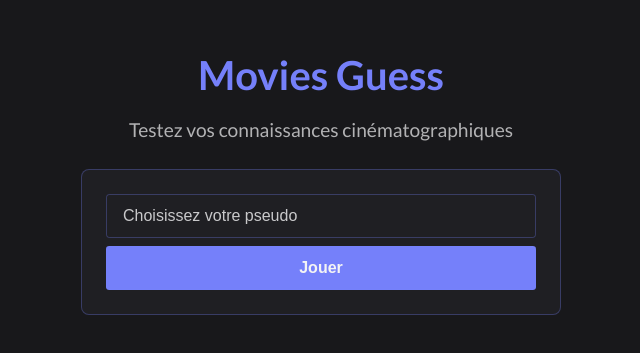
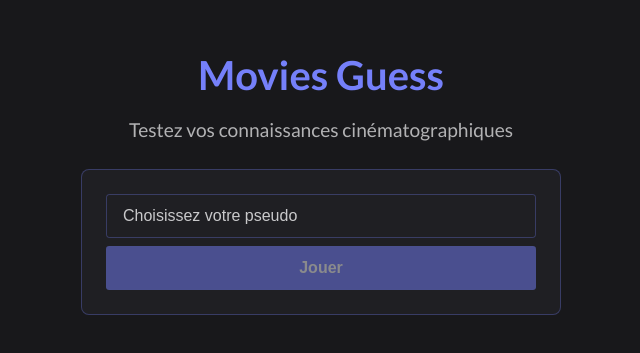
Before and after one commit to BodeFlorian/Movies-Guess, a React (Vite) app: page / in a window 1280 px wide. Shown: the part 221-574 px from the top of the page, without its empty margins (319-959 px from the left). Built offline with nearby package versions, Linux system fonts and the light colour scheme; no server answers; the HTML template or start-up script is replaced by a standard one.

Commit message:
Désactivation du bouton si la taille du pseudo n'est pas correcte

```diff
--- a/src/pages/Home/Home.jsx
+++ b/src/pages/Home/Home.jsx
@@ -50,7 +50,11 @@ const Home = () => {
           aria-label="Votre prénom"
         />
         {error && <p className="home__error">{error}</p>}
-        <button className="home__button" type="submit">
+        <button
+          className="home__button"
+          type="submit"
+          disabled={inputValue.length < 2 ? true : false}
+        >
           Jouer
         </button>
       </form>
--- a/src/utils/style/_mixins.scss
+++ b/src/utils/style/_mixins.scss
@@ -10,4 +10,9 @@
   cursor: pointer;
   background-color: $primary-color;
   font-weight: bold;
+
+  &:disabled {
+    cursor: not-allowed;
+    opacity: 0.5;
+  }
 }
```
